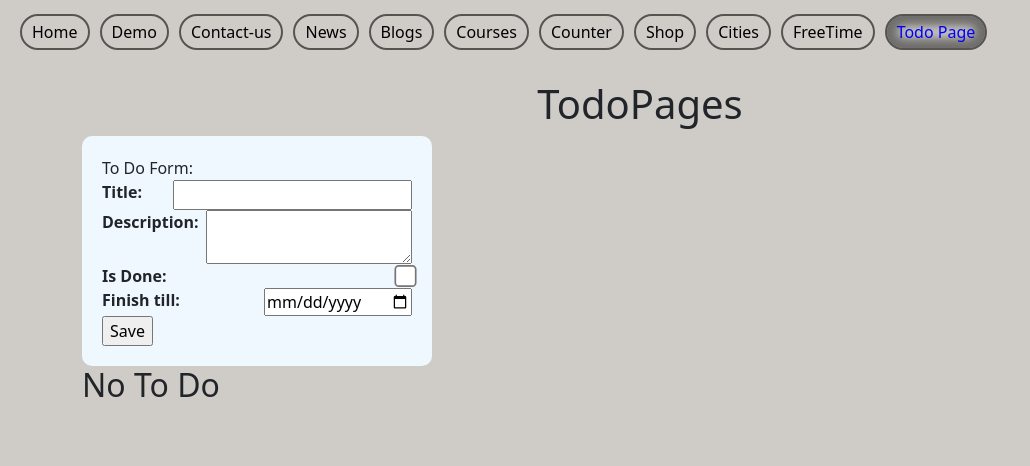
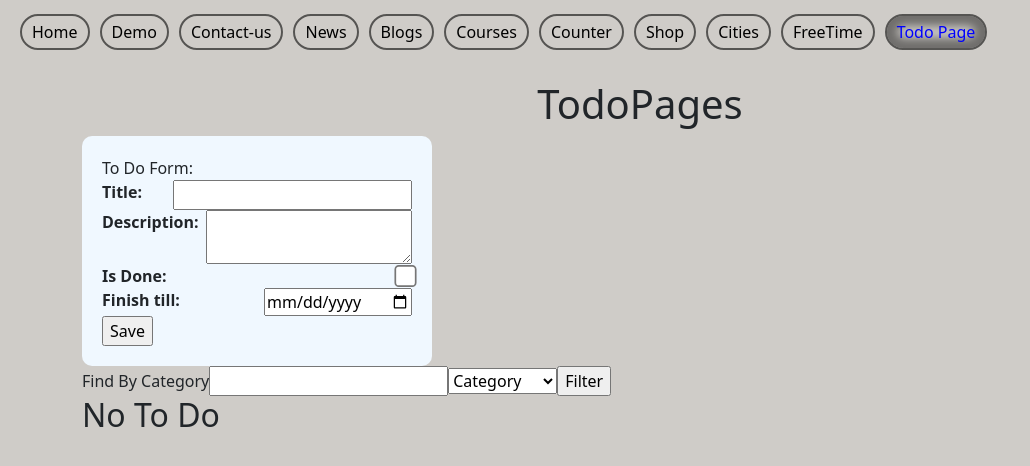
Before and after one commit to Martynas-J/first-react-app, a React (Create React App) app: page /TodoPage in a window 1280 px wide. Shown: the top 466 px of the page, without its empty margins (0-1030 px from the left). Built offline with nearby package versions, Linux system fonts and the light colour scheme.

Commit message:
filter v2.0 category

```diff
--- a/src/pages/TodoPage/TodoPage.js
+++ b/src/pages/TodoPage/TodoPage.js
@@ -9,6 +9,8 @@ const TodoPages = () => {
 
 const [todo, setTodo] = useState([])
 const [editData, setEditData] = useState("")
+const [category, setCategory] = useState("")
+const [findText, setFindText] = useState("")
 
 const filteredList = (data) => {
   const filteredDone = data.filter(item =>  item.isDone === true)
@@ -63,6 +65,24 @@ const addEditHandler = (id) => {
   const data = newState.find(item => item.id === id);
   setEditData(data)
 }
+const addCategoryHandler = (event) => setCategory(event.target.value)
+const addFindTextHandler = (event) => setFindText(event.target.value)
+const FilterByCategoryHandler = () => {
+  if (findText === "") {
+    setTodo(prevState => {
+    const newState = [... prevState]
+    return newState.sort(function(a, b) {
+    if (category === "title") {
+      return a.title.localeCompare(b.title)
+    }else if (category === "description") {
+      return a.description.localeCompare(b.description)
+    }
+  })})
+  }else {
+
+  }
+
+}
 
 const addDeleteHandler = (id) => {
   setTodo(prevState => {
@@ -78,6 +98,16 @@ const addDeleteHandler = (id) => {
                 onNewTodoHandler = {addTodoHandler}
                 editTodo={editData}
              />
+             <div className="filter">
+              <label htmlFor="find-text">Find By Category</label>
+              <input type="text" id="find-text" value={findText} onChange={addFindTextHandler}></input>
+                <select onChange={addCategoryHandler}>
+                  <option >Category</option>
+                  <option value="title">Title</option>
+                  <option value="description">Description</option>
+                </select>
+                <input type="button" value="Filter" onClick={FilterByCategoryHandler}></input>
+             </div>
             <TodoList
                 todoList = {todo}
                 onAddDoneHandler = {addDoneHandler}
@@ -113,3 +143,5 @@ export default TodoPages
 // 6.2. Redaguojant užduotį pridėti naują property, kuri nurodo kada buvo modifikuota užduotis. Redagavimo datą atvaizduoti ekrane.
 
 // 7. Padaryti jog atliktos užduotys būtų atvaizduojamos pabaigoje, o dar neatliktos - pradžioje.
+
+// 8. Pridėti galimybė filtruoti pagal užduočių pavadinimas ar aprašymus.
```
